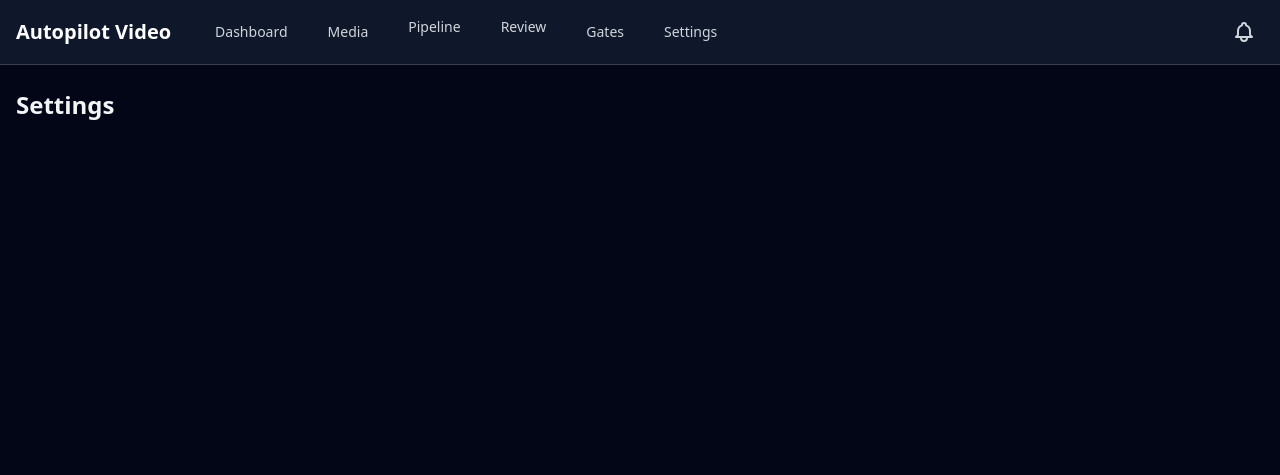
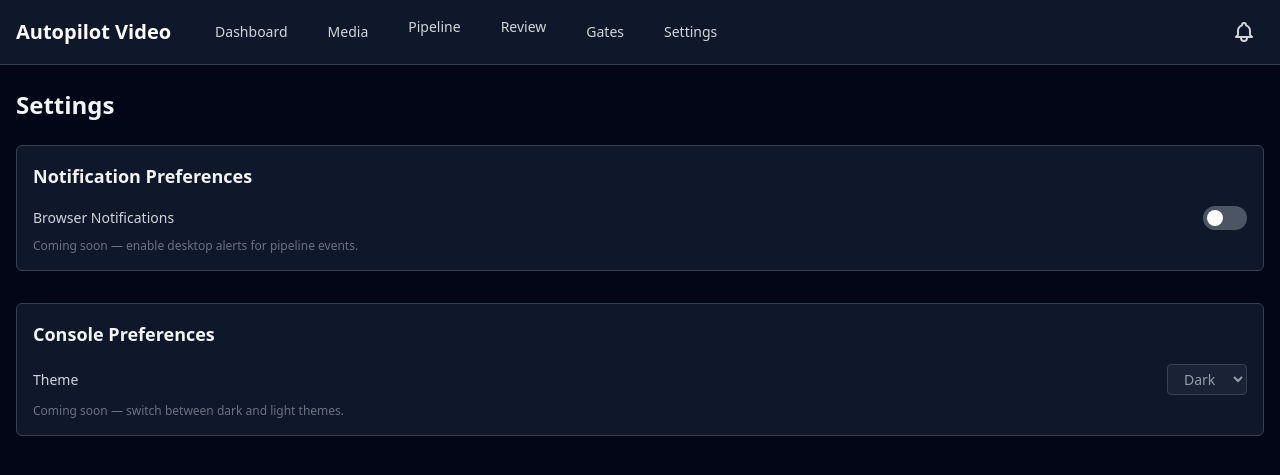
Before and after one commit to leodearden/autopilot-video, a FastAPI app: page /settings in a window 1280 px wide. Shown: the top 475 px of the page. Run offline with FastAPI, Linux system fonts and the light colour scheme; some libraries are stand-ins or nearby versions.

Commit message:
feat: add notification and console preferences sections (step-4)
Add Notification Preferences section with browser notifications toggle
and Console Preferences section with theme selector placeholder.
Both controls are disabled with "coming soon" notes.

Co-Authored-By: Claude Opus 4.6 <noreply@anthropic.com>

```diff
--- a/autopilot/web/templates/settings/config.html
+++ b/autopilot/web/templates/settings/config.html
@@ -5,5 +5,33 @@
 {% block content %}
 <div id="settings-page">
     <h1 class="text-2xl font-bold mb-6">Settings</h1>
+
+    <!-- Notification Preferences -->
+    <section class="mb-8 p-4 rounded-md bg-surface-800 border border-gray-700">
+        <h2 class="text-lg font-semibold mb-4">Notification Preferences</h2>
+        <div class="flex items-center justify-between">
+            <label for="browser-notifications" class="text-gray-300 text-sm">Browser Notifications</label>
+            <button id="browser-notifications" type="button"
+                    class="relative inline-flex h-6 w-11 items-center rounded-full bg-gray-600"
+                    aria-label="Toggle browser notifications" disabled>
+                <span class="inline-block h-4 w-4 transform rounded-full bg-white transition translate-x-1"></span>
+            </button>
+        </div>
+        <p class="text-xs text-gray-500 mt-2">Coming soon — enable desktop alerts for pipeline events.</p>
+    </section>
+
+    <!-- Console Preferences -->
+    <section class="mb-8 p-4 rounded-md bg-surface-800 border border-gray-700">
+        <h2 class="text-lg font-semibold mb-4">Console Preferences</h2>
+        <div class="flex items-center justify-between">
+            <label for="theme-select" class="text-gray-300 text-sm">Theme</label>
+            <select id="theme-select" disabled
+                    class="bg-surface-700 border border-gray-600 text-gray-300 text-sm rounded px-3 py-1">
+                <option value="dark" selected>Dark</option>
+                <option value="light">Light</option>
+            </select>
+        </div>
+        <p class="text-xs text-gray-500 mt-2">Coming soon — switch between dark and light themes.</p>
+    </section>
 </div>
 {% endblock %}
```
